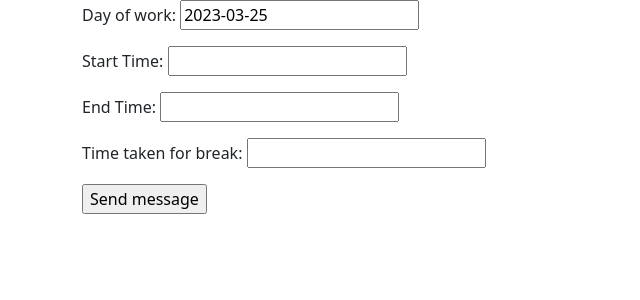
After one commit to anchit-chandran/freelance-hrs-tracker, a Django app: page /add-time in a window 1280 px wide. The commit adds this page. Shown: the top 300 px of the page, without its empty margins (0-640 px from the left). Run offline with Django 4.2, Linux system fonts and the light colour scheme.

Commit message:
add addTime form

```diff
--- /dev/null
+++ b/timeTrackerProj/timeTrack/forms.py
@@ -0,0 +1,8 @@
+from django import forms
+
+from .views import Times
+
+class TimeCreateForm(forms.ModelForm):
+    class Meta:
+        model = Times
+        fields = '__all__'
--- a/timeTrackerProj/timeTrack/models.py
+++ b/timeTrackerProj/timeTrack/models.py
@@ -33,5 +33,18 @@ class Times(models.Model):
         else:
             return 'Incomplete'
 
+    @property
+    def time_worked_str(self):
+        """
+        Fn to get time worked as string
+        """
+        if self.time_worked != 'Incomplete':
+            time_str = str(self.time_worked).split(':')
+            time_str_hr = time_str[0]
+            time_str_min = time_str[1]
+            return f"{time_str_hr}hrs {time_str_min}mins"
+        else:
+            return f"Incomplete"
+
     def __str__(self):
         return f"{self.date_of_work} (hrs worked: {self.time_worked})"
--- a/timeTrackerProj/timeTrack/templates/timeTrack/base.html
+++ b/timeTrackerProj/timeTrack/templates/timeTrack/base.html
@@ -12,8 +12,10 @@
 </head>
 <body>
 
-    {% block content %}
-    {% endblock content%}
+    <div class="container">
+        {% block content %}
+        {% endblock content%}
+    </div>
     <script src="https://cdn.jsdelivr.net/npm/bootstrap@5.2.3/dist/js/bootstrap.bundle.min.js" integrity="sha384-kenU1KFdBIe4zVF0s0G1M5b4hcpxyD9F7jL+jjXkk+Q2h455rYXK/7HAuoJl+0I4" crossorigin="anonymous"></script>
   </body>
 </body>
--- /dev/null
+++ b/timeTrackerProj/timeTrack/templates/timeTrack/time-add.html
@@ -0,0 +1,11 @@
+{% extends 'timeTrack/base.html' %} {% block content %}
+<div class="row">
+    <div class="col">
+        <form method="post">
+          {% csrf_token %}
+          {{ form.as_p }}
+          <input type="submit" value="Send message" />
+        </form>
+    </div>
+</div>
+{% endblock content %}
--- a/timeTrackerProj/timeTrack/urls.py
+++ b/timeTrackerProj/timeTrack/urls.py
@@ -3,5 +3,6 @@ from django.urls import path
 from . import views
 
 urlpatterns = [
-    path('', views.ArticleDetailView.as_view(), name='index'),
+    path('', views.TimeListView.as_view(), name='index'),
+    path('add-time', views.AddTimeView.as_view(), name='addTime')
 ]
--- a/timeTrackerProj/timeTrack/views.py
+++ b/timeTrackerProj/timeTrack/views.py
@@ -2,11 +2,23 @@ from django.shortcuts import render
 from django.http import HttpResponse
 
 from django.views.generic.list import ListView
+from django.views.generic.edit import CreateView
 
 from timeTrack.models import Times
 
-class ArticleDetailView(ListView):
+from timeTrack.forms import TimeCreateForm
+
+
+class TimeListView(ListView):
 
     model = Times
     template_name = 'timeTrack/home.html'
     context_object_name = 'logs'
+
+
+class AddTimeView(CreateView):
+
+    model = Times
+    # fields = '__all__'
+    template_name = 'timeTrack/time-add.html'
+    form_class = TimeCreateForm
```
Also changed, not shown: timeTrackerProj/timeTrack/templates/timeTrack/home.html (+8 -3 lines).
